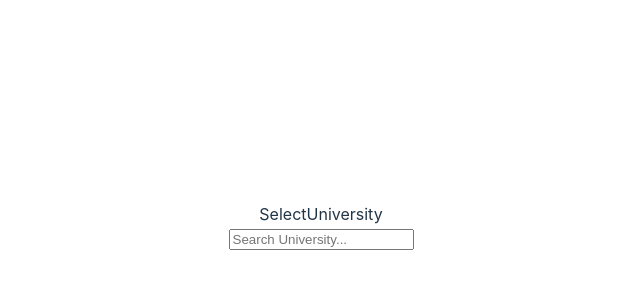
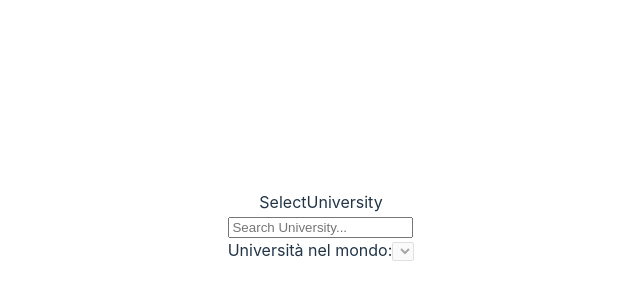
Before and after one commit to davide2894/react-select-university, a React (Vite) app in the folder react-select-university/: page / in a window 1280 px wide. Shown: the part 174-474 px from the top of the page, without its empty margins (319-959 px from the left). Built offline with nearby package versions, Linux system fonts and the light colour scheme.

Commit message:
feat: set selected value when option changes and when ENTER key is pressed

```diff
--- a/react-select-university/src/components/selectUniversity/SelectUniversity.tsx
+++ b/react-select-university/src/components/selectUniversity/SelectUniversity.tsx
@@ -4,6 +4,7 @@ import { University } from "../../types";
 
 function SelectUniversity() {
   const [query, setQuery] = useState("");
+  const [selectedUniversity, setSelectedUniversity] = useState("");
 
   console.log({ query });
 
@@ -16,6 +17,16 @@ function SelectUniversity() {
     }
     return response.json();
   }
+
+  const handleSelectChange = (event: React.ChangeEvent<HTMLSelectElement>) => {
+    setSelectedUniversity(event.target.value);
+  };
+
+  const handleKeyDown = (event: React.KeyboardEvent<HTMLSelectElement>) => {
+    if (event.key === "Enter") {
+      setSelectedUniversity(event.currentTarget.value);
+    }
+  };
 
   const { isLoading, isError, data } = useQuery({
     queryKey: ["universities"],
@@ -34,18 +45,28 @@ function SelectUniversity() {
         value={query}
         onChange={(e) => setQuery(e.target.value)}
       />
-      {isLoading && <div>Loading...</div>}
       {isError && <div>Error fetching data</div>}
 
-      {data && (
-        <select>
-          {data.map((university: University) => (
-            <option key={university.name} value={university.name}>
-              {university.name}
-            </option>
-          ))}
-        </select>
-      )}
+      <div className="universityList">
+        <label>
+          Università nel mondo:
+          <select
+            id="universitySelect"
+            disabled={query.length < 3}
+            value={selectedUniversity}
+            onChange={handleSelectChange}
+            onKeyDown={handleKeyDown}>
+            {data &&
+              data.length >= 3 &&
+              data.map((university: University) => (
+                <option key={university.name} value={university.name}>
+                  {university.name}
+                </option>
+              ))}
+          </select>
+          {data && data.length === 0 && <div>No results found...</div>}
+        </label>
+      </div>
     </>
   );
 }
```
